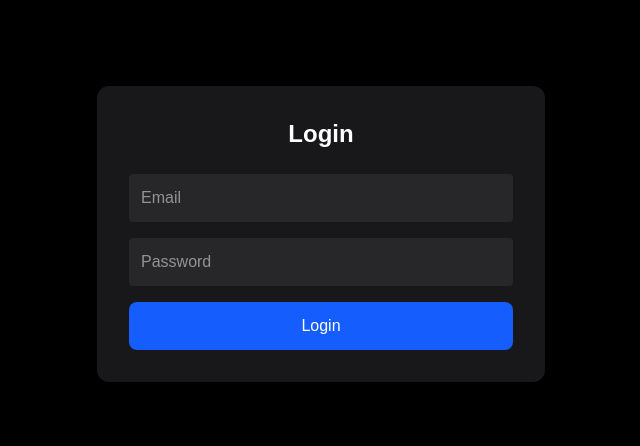
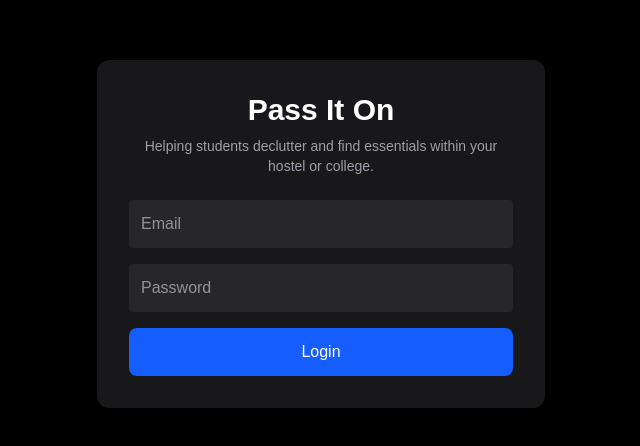
Before and after one commit to aryan-95/PassItOn, a Next.js app: page /auth/login in a window 1280 px wide. Shown: the part 166-612 px from the top of the page, without its empty margins (319-959 px from the left). Built offline with nearby package versions, Linux system fonts and the light colour scheme.

Commit message:
passiton on login page

```diff
--- a/app/auth/login/page.tsx
+++ b/app/auth/login/page.tsx
@@ -37,7 +37,13 @@ export default function LoginPage() {
   return (
     <div className="min-h-screen bg-black text-white flex items-center justify-center px-6">
       <div className="bg-zinc-900 p-8 rounded-xl max-w-md w-full">
-        <h2 className="text-2xl font-bold mb-6 text-center">Login</h2>
+        {/* ✅ Startup title and slogan */}
+        <h1 className="text-3xl font-bold mb-2 text-center text-white">Pass It On</h1>
+        <p className="text-sm text-zinc-400 text-center mb-6">
+          Helping students declutter and find essentials within your hostel or college.
+        </p>
+
+        {/* <h2 className="text-2xl font-bold mb-6 text-center">Login</h2> */}
 
         <input
           type="email"
@@ -62,7 +68,9 @@ export default function LoginPage() {
           {loading ? 'Logging in...' : 'Login'}
         </button>
 
-        {status && <p className="mt-4 text-yellow-400 text-sm text-center">{status}</p>}
+        {status && (
+          <p className="mt-4 text-yellow-400 text-sm text-center">{status}</p>
+        )}
       </div>
     </div>
   );
```
